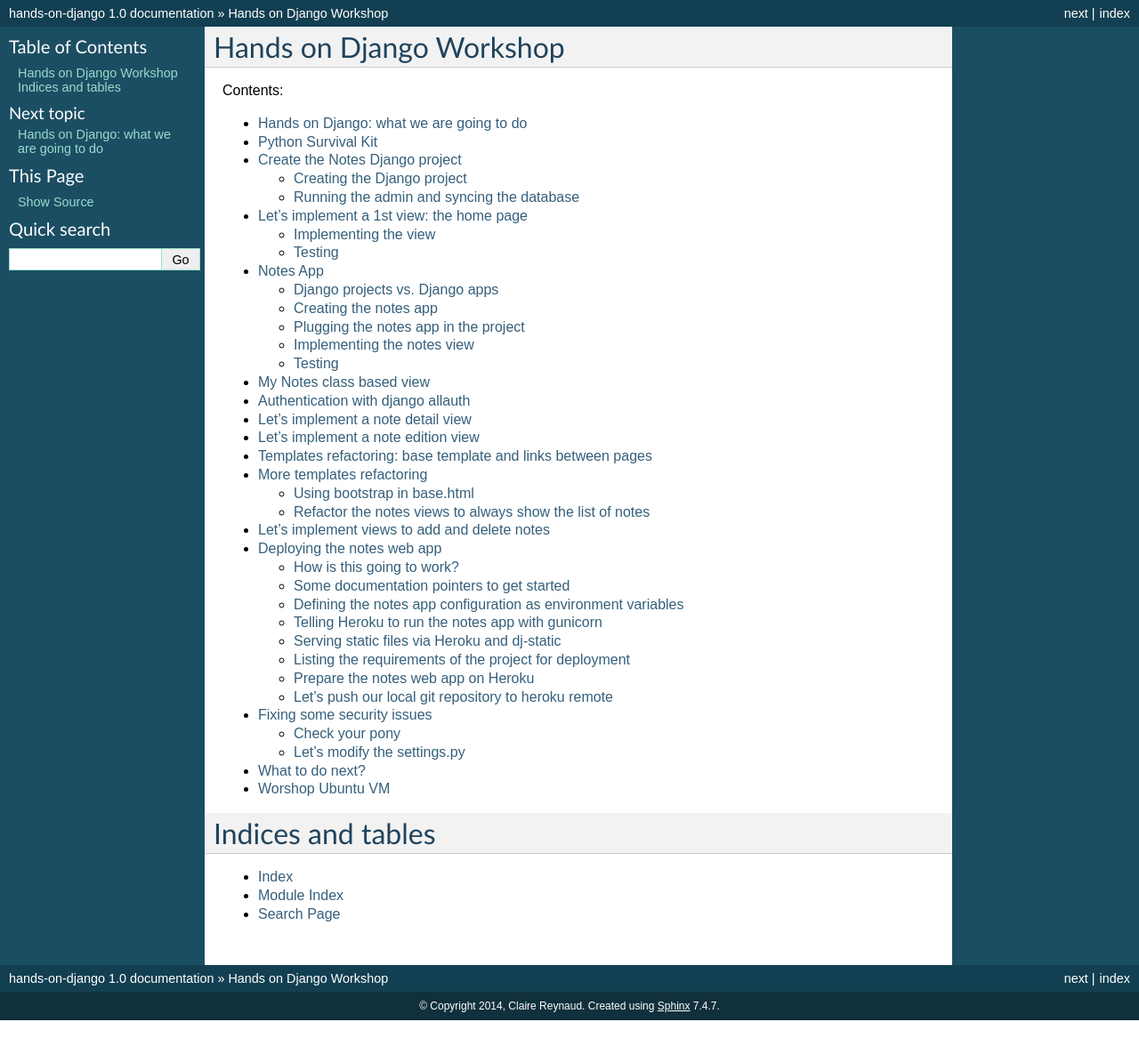
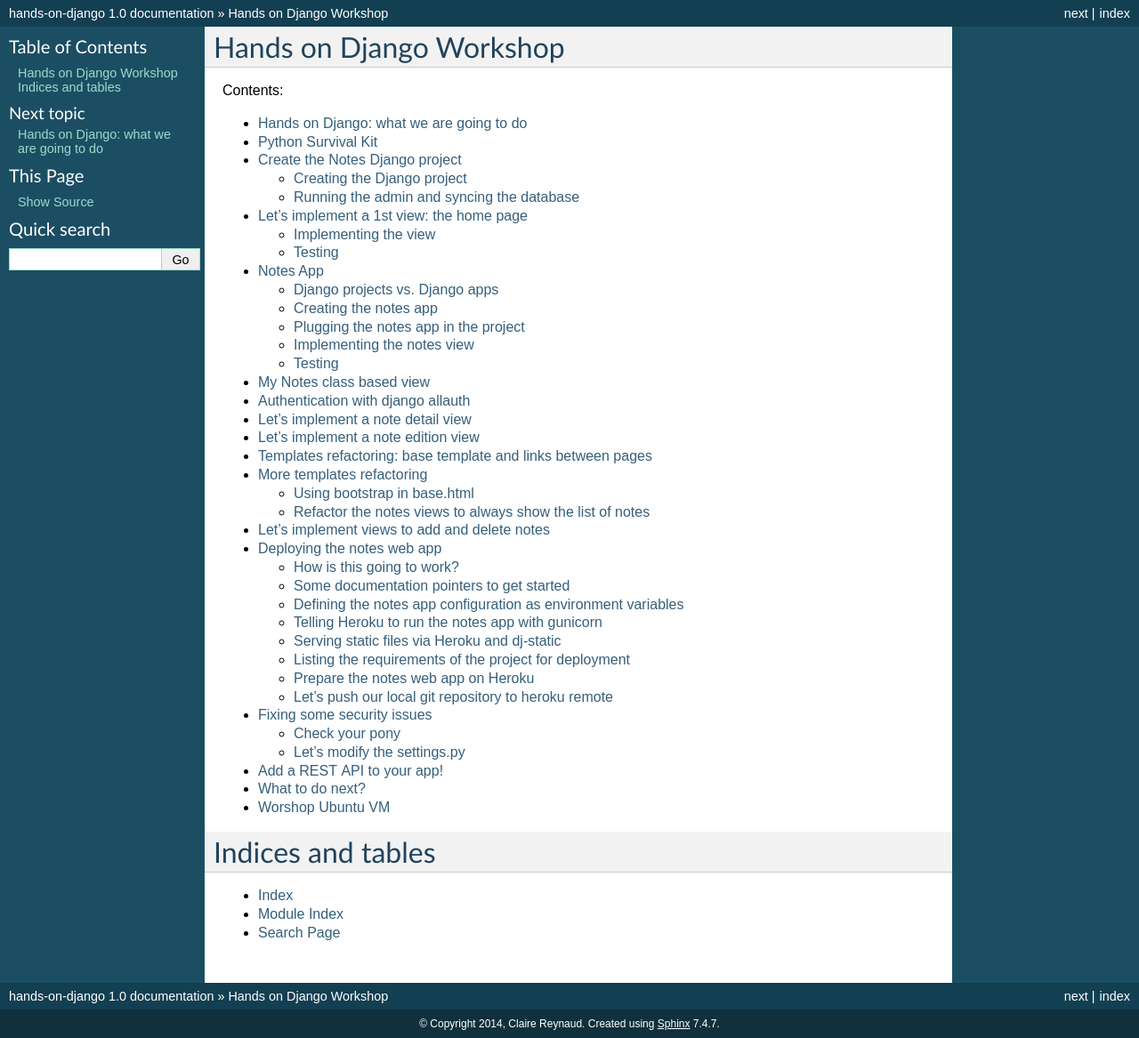
Before and after one commit to creynaud/hands-on-django-doc, a Sphinx documentation site: the page built from source/index.rst, in a window 1280 px wide. Shown: the whole page at 89% size. Built offline with Sphinx 7.4.7, drawn with Linux system fonts in a browser that asks for light colours.

```diff
--- /dev/null
+++ b/source/django_rest_framework.rst
@@ -0,0 +1,5 @@
+Add a REST API to your app!
+---------------------------
+
+You can use Django REST framework to implement a REST API for your web app: http://www.django-rest-framework.org/.
+You will see that it is very similar to Django and uses views, urls etc...
--- a/source/index.rst
+++ b/source/index.rst
@@ -25,6 +25,7 @@
    add_delete_notes_views
    deploy_to_heroku
    secure_app
+   django_rest_framework
    what_to_do_next
    ubuntu_vm
 
```
